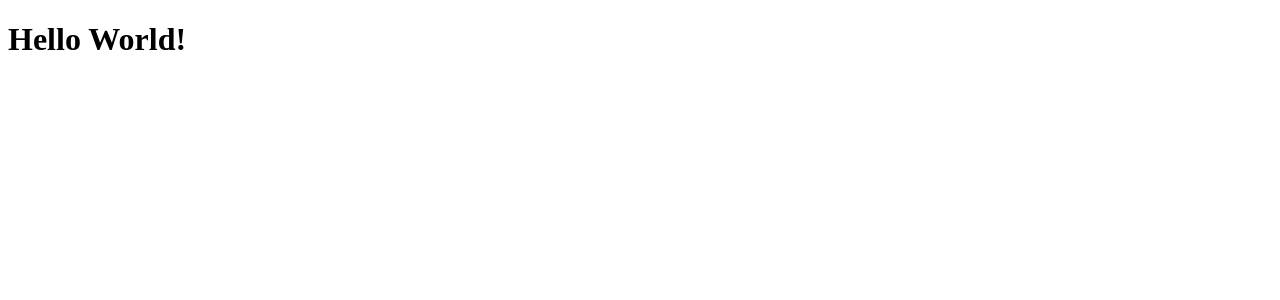
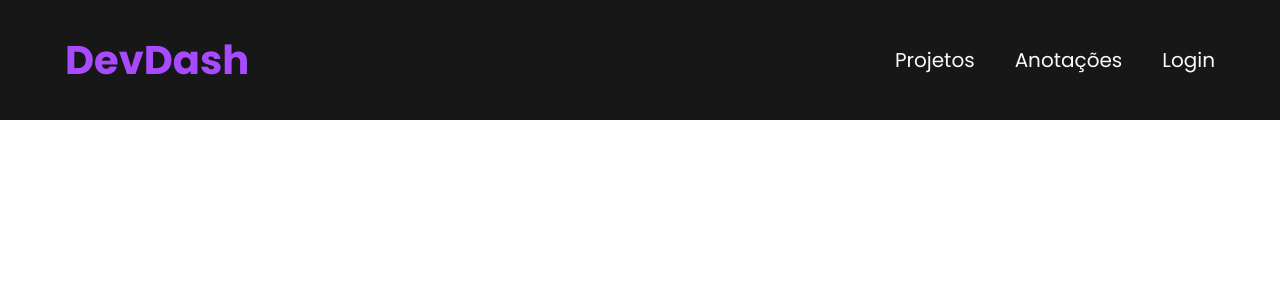
Before and after one commit to AlexMoreni/DevDash, a React (Vite) app: page / in a window 1280 px wide. Shown: the top 300 px of the page. Built offline with nearby package versions, Linux system fonts and the light colour scheme.

Commit message:
Creating navigation bar (header)

```diff
--- a/index.html
+++ b/index.html
@@ -3,6 +3,12 @@
   <head>
     <meta charset="UTF-8" />
     <link rel="shortcut icon" href="/public/favicon.ico" type="image/x-icon" />
+    <link rel="preconnect" href="https://fonts.googleapis.com" />
+    <link rel="preconnect" href="https://fonts.gstatic.com" crossorigin />
+    <link
+      href="https://fonts.googleapis.com/css2?family=Poppins:wght@400;700;900&family=Roboto:wght@400;900&display=swap"
+      rel="stylesheet"
+    />
     <meta name="viewport" content="width=device-width, initial-scale=1.0" />
     <title>DevDash</title>
   </head>
--- a/package.json
+++ b/package.json
@@ -10,11 +10,13 @@
     "preview": "vite preview"
   },
   "dependencies": {
+    "components": "^0.1.0",
     "express": "^4.18.2",
     "mysql2": "^3.6.0",
     "react": "^18.2.0",
     "react-dom": "^18.2.0",
-    "sequelize": "^6.32.1"
+    "sequelize": "^6.32.1",
+    "styled-components": "^6.0.7"
   },
   "devDependencies": {
     "@types/react": "^18.2.15",
--- a/src/App.css
+++ b/src/App.css
@@ -0,0 +1,13 @@
+:root {
+  --font-emphasis: "Poppins", sans-serif;
+  --font-text: "Roboto", sans-serif;
+  --color-black: #171717;
+  --color-purple: #a84bfe;
+  --color-text-white: #fafafa;
+  --background: #e6e6e6;
+}
+
+body {
+  max-width: 100vw;
+  max-height: 100vh;
+}
--- a/src/App.tsx
+++ b/src/App.tsx
@@ -1,8 +1,11 @@
+import NavBar from "./components/NavBar";
+
 import "./App.css";
 
 function App() {
   return (
     <>
+      <NavBar />
       <h1>Hello World!</h1>
     </>
   );
--- /dev/null
+++ b/src/components/NavBar.style.tsx
@@ -0,0 +1,34 @@
+import styled from "styled-components";
+
+export const ContainerHeader = styled.header`
+  width: 100vw;
+  height: 15vh;
+  background: var(--color-black);
+  padding: 0 65px;
+  display: flex;
+  justify-content: space-between;
+  align-items: center;
+  position: fixed;
+`;
+
+export const Logo = styled.h1`
+  font-family: var(--font-emphasis);
+  color: var(--color-purple);
+  font-size: 4rem;
+  font-weight: 700;
+`;
+
+export const ContainerLinks = styled.nav`
+  font-family: var(--font-emphasis);
+  display: flex;
+  gap: 40px;
+`;
+
+export const LinksHeader = styled.a`
+  color: var(--color-text-white);
+  font-size: 2rem;
+  cursor: pointer;
+  &:hover {
+    color: #a84bfe;
+  }
+`;
--- /dev/null
+++ b/src/components/NavBar.tsx
@@ -0,0 +1,21 @@
+import {
+  ContainerHeader,
+  Logo,
+  ContainerLinks,
+  LinksHeader,
+} from "./NavBar.style";
+
+const NavBar = () => {
+  return (
+    <ContainerHeader>
+      <Logo>DevDash</Logo>
+      <ContainerLinks>
+        <LinksHeader href="#">Projetos</LinksHeader>
+        <LinksHeader href="#">Anotações</LinksHeader>
+        <LinksHeader href="#">Login</LinksHeader>
+      </ContainerLinks>
+    </ContainerHeader>
+  );
+};
+
+export default NavBar;
--- a/src/index.css
+++ b/src/index.css
@@ -0,0 +1,13 @@
+html {
+  font-size: 10px;
+}
+
+* {
+  margin: 0;
+  border: 0;
+  box-sizing: border-box;
+}
+
+a {
+  text-decoration: none;
+}
```
Also changed, not shown: 1 other file (tests, documents, lock files or other folders).
